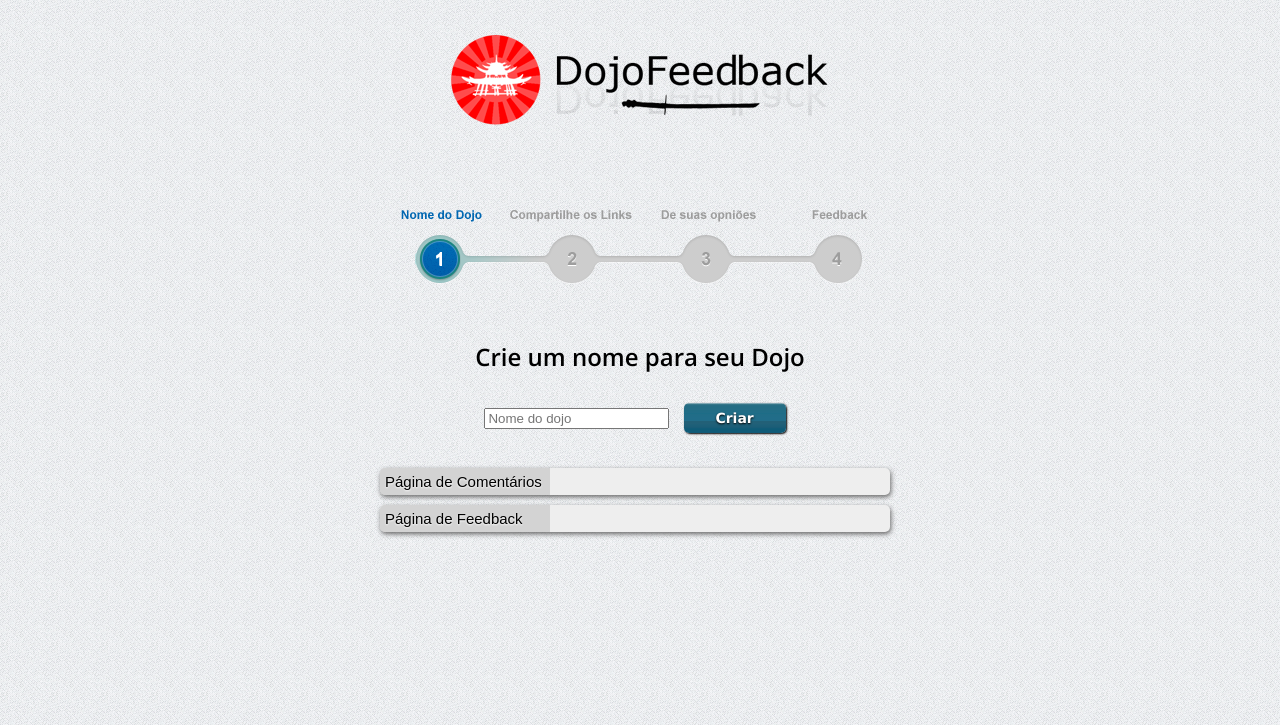
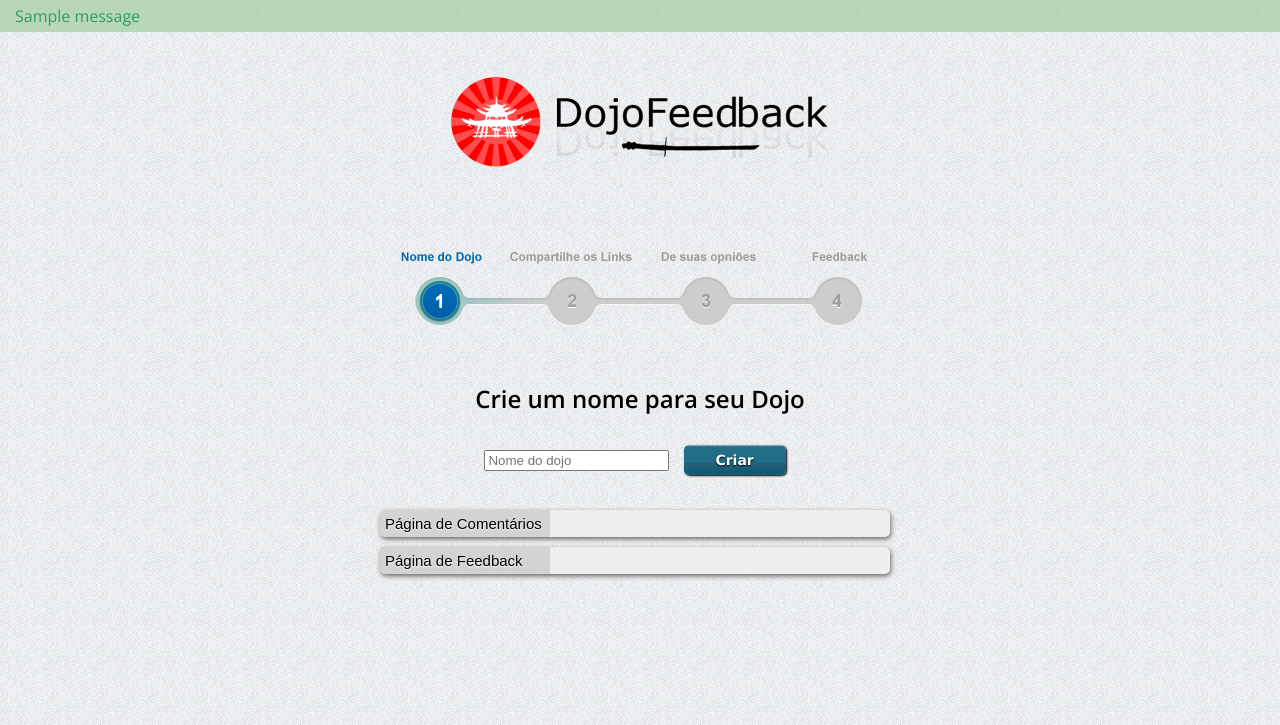
Before and after one commit to sidneijp/dojofeedback, a Flask app: page / in a window 1280 px wide. Shown: the top 725 px of the page. Run offline with Flask 2, Linux system fonts and the light colour scheme; one stand-in notice (Sample message) is shown.

Commit message:
Adicionadas as Flash messages

```diff
--- a/core/views.py
+++ b/core/views.py
@@ -1,4 +1,4 @@
-from flask import Blueprint, render_template, request, redirect, url_for, Response
+from flask import Blueprint, render_template, request, redirect, url_for, Response, flash
 from models import Dojo, Comment
 from forms import DojoForm
 import simplejson
--- a/static/css/style.css
+++ b/static/css/style.css
@@ -284,9 +284,6 @@ img.logo{
     text-align: center;
 }
 
-#errors_flash_messages{
-    color: #F30;
-}
 
 #qrcode{
     width: 400px;
@@ -301,3 +298,27 @@ img.logo{
     padding: 5px 15px 15px 15px;
 
 }
+
+.flashes{
+    padding: 0px;
+    margin: 0px 0px 10px 0px;
+}
+
+.flashes li{
+    background-color: rgba(150, 200, 200, 0.6);
+    color: #369;
+    padding: 5px 10px 5px 15px;
+    margin: 0px;
+    font-size: 16px;
+    list-style: none;
+}
+
+li.flashes-error{
+    background-color: rgba(200, 150, 150, 0.6);
+    color: #963;
+}
+
+li.flashes-success{
+    background-color: rgba(150, 200, 150, 0.6);
+    color: #396;
+}
--- a/static/js/main.js
+++ b/static/js/main.js
@@ -12,16 +12,16 @@ $('.form_novo').on('submit', function() {
             $('.links:eq(1)').html(feedback_link + feedback);
             $('.links:eq(1)').find('a').attr("href", feedback);
             $('.menu_progresso').attr('class', 'menu_progresso menu_progresso_2');
-            $('div#errors_flash_messages').html('');
+            $('.flashes').html('<li class="flashes-success">Dojo criado com sucesso.</li>');
 
             $('#qrcode').find('img').attr('src', comment + '.qrcode');
             //$('#qrcode').css('display', 'block');
         }
         else{
-            $('div#errors_flash_messages').html('');
+            $('.flashes').html('');
             var i;
             for (i in data.errors)
-                $('div#errors_flash_messages').append(data.errors[i]+'<br>');
+                $('.flashes').append('<li class="flashes-error">' + data.errors[i] + '</li>');
         }
 
     });
--- a/templates/base.html
+++ b/templates/base.html
@@ -2,7 +2,7 @@
 <html lang="en-US">
 <head>
     <meta charset="UTF-8">
-    <link rel="stylesheet" type="text/css" href="{{ url_for('static', filename='css/style.min.css') }}">
+    <link rel="stylesheet" type="text/css" href="{{ url_for('static', filename='css/style.css') }}">
     <link href='http://fonts.googleapis.com/css?family=Open+Sans:400,600' rel='stylesheet' type='text/css'>
     <link rel="shortcut icon" href="{{ url_for('static', filename='img/favicon.ico')}}" />
     <link rel="icon" href="{{ url_for('static', filename='img/favicon.ico')}}" />
@@ -27,6 +27,19 @@
 
 </head>
 <body>
+
+    {% block flash_message %}
+        {% with messages = get_flashed_messages(with_categories=true) %}
+            <ul class="flashes">
+                {% if messages %}
+                    {% for category, message in messages %}
+                        <li class="flashes-{{ category }}">{{ message }}</li>
+                    {% endfor %}
+                {% endif %}
+            </ul>
+        {% endwith %}
+    {% endblock %}
+
     <div class="conteudo">
         {% block templo %}
             <div class="templo">
@@ -44,14 +57,16 @@
 
         {% block footer %}
             <div class="footer">
-                <a target="blank" href="http://digitalcube.com.br"><img width="180px" height="54px" class="logo" src="/static/img/cube.png" alt="Logotipo digital cube" title="digital cube" /></a>
+                <a target="blank" href="http://digitalcube.com.br">
+                    <img width="180px" height="54px" class="logo" src="/static/img/cube.png" alt="Logotipo digital cube" title="digital cube" />
+                </a>
             </div>
         {% endblock %}
     </div>
 
     {% block js %}
         <script type="text/javascript" src="{{ url_for('static', filename='js/jquery.js') }}"></script>
-        <script type="text/javascript" src="{{ url_for('static', filename='js/main.min.js') }}" charset="UTF-8"></script>
+        <script type="text/javascript" src="{{ url_for('static', filename='js/main.js') }}" charset="UTF-8"></script>
     {% endblock %}
 
 </body>
```
